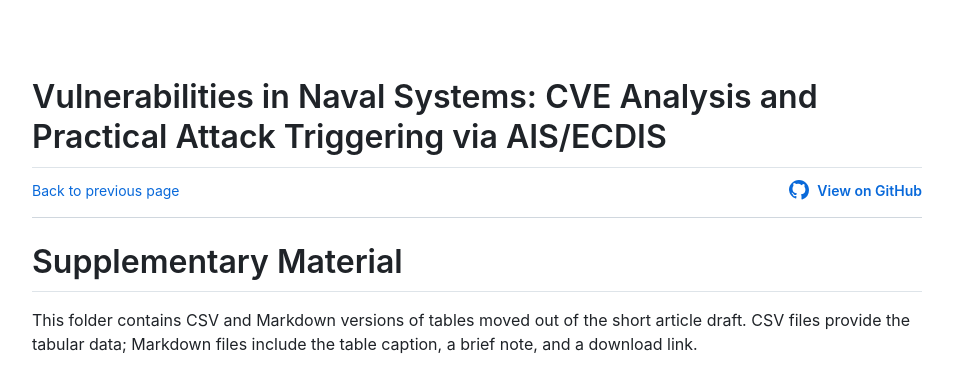
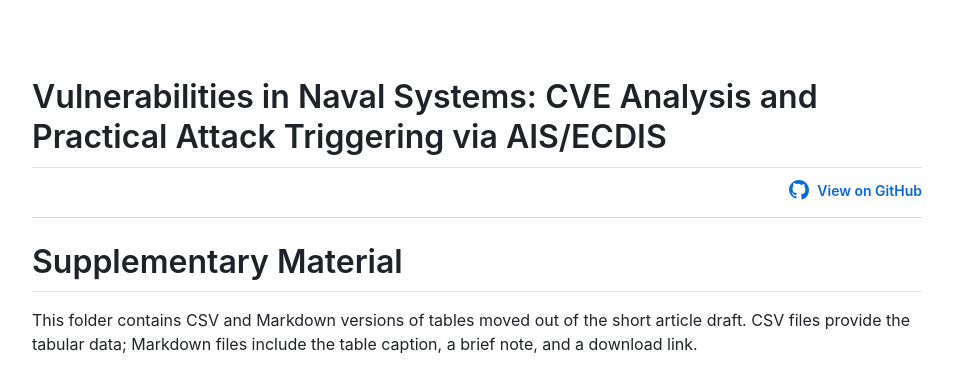
Before and after one commit to maritime-cyber-research/maritime-cybersecurity-supplemental, a Jekyll site: the page built from index.md, in a window 1280 px wide. Shown: the top 370 px of the page, without its empty margins (163-1116 px from the left). Built offline with Jekyll 4.4.1, drawn with Linux system fonts in a browser that asks for light colours.

Commit message:
No back button in main page

```diff
--- a/_layouts/default.html
+++ b/_layouts/default.html
@@ -90,8 +90,8 @@
 
     <header class="site-header">
       <h1>{{ site.paper_title }}</h1>
-      <div class="header-links{% unless page.path == "README.md" %} has-back-link{% endunless %}">
-        {% unless page.path == "README.md" %}
+      <div class="header-links{% unless page.path == "README.md" or page.path == "index.md" %} has-back-link{% endunless %}">
+        {% unless page.path == "README.md" or page.path == "index.md" %}
           <a class="back-link" href="./index.html" onclick="if (document.referrer) { history.back(); return false; }">Back to previous page</a>
         {% endunless %}
         <a href="https://github.com/{{ site.github.owner_name }}/{{ site.github.repository_name }}" class="github-link" target="_blank" rel="noopener noreferrer">
```
